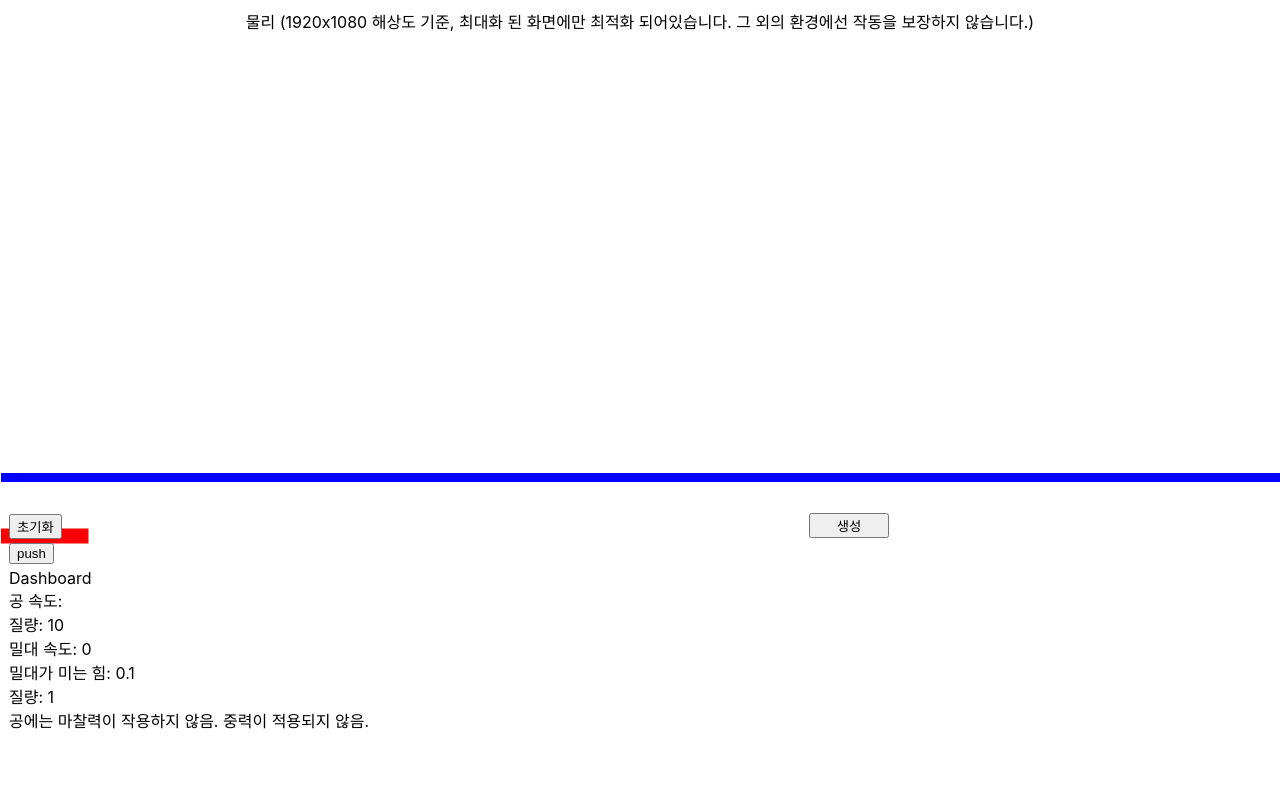
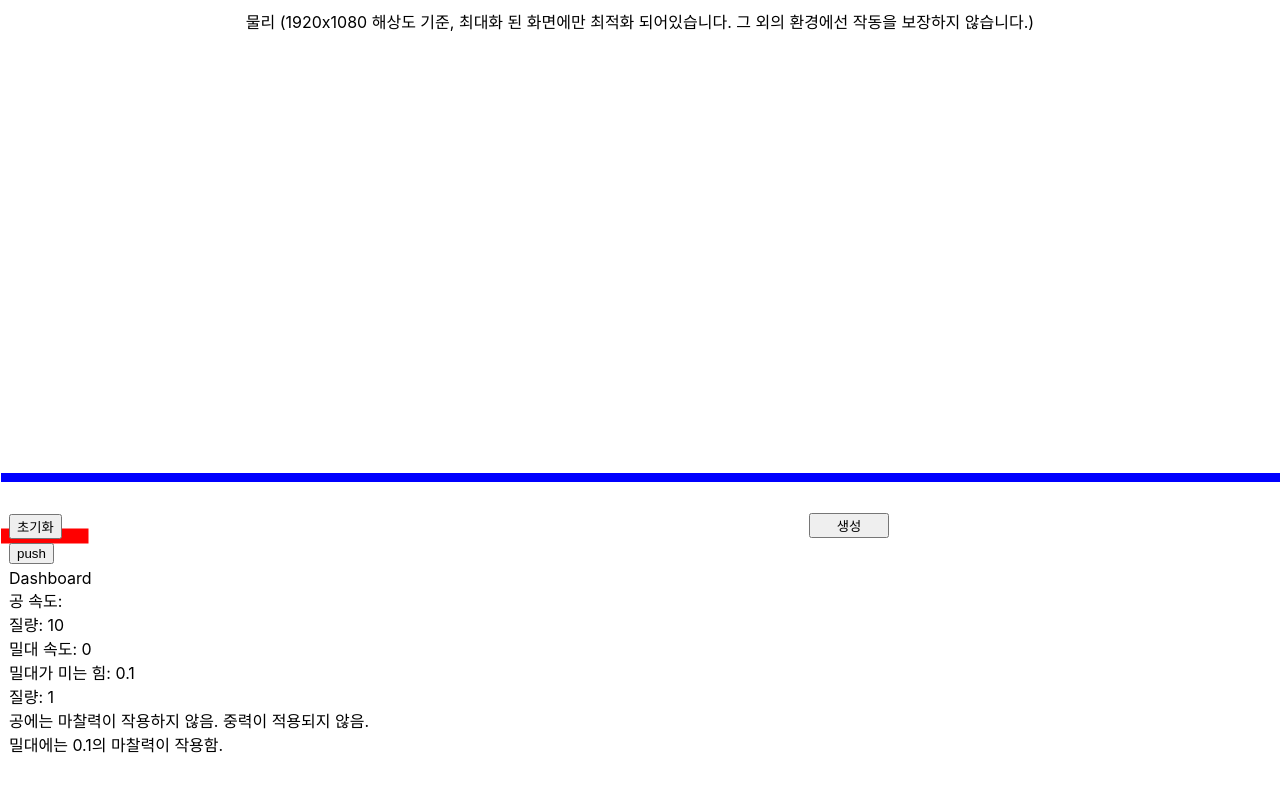
Before and after one commit to Bonobo0/Physics-SchoolPR, a Next.js app: page / in a window 1280 px wide. Shown: the top 792 px of the page. Built offline with nearby package versions, Linux system fonts and the light colour scheme.

Commit message:
Update index.jsx

```diff
--- a/pages/index.jsx
+++ b/pages/index.jsx
@@ -261,6 +261,8 @@ export default function Index() {
         질량: {pusherMassStateValue}
         <br />
         공에는 마찰력이 작용하지 않음. 중력이 적용되지 않음.
+        <br />
+        밀대에는 0.1의 마찰력이 작용함.
       </div>
       <style jsx>{`
         .btn-rst {
```
